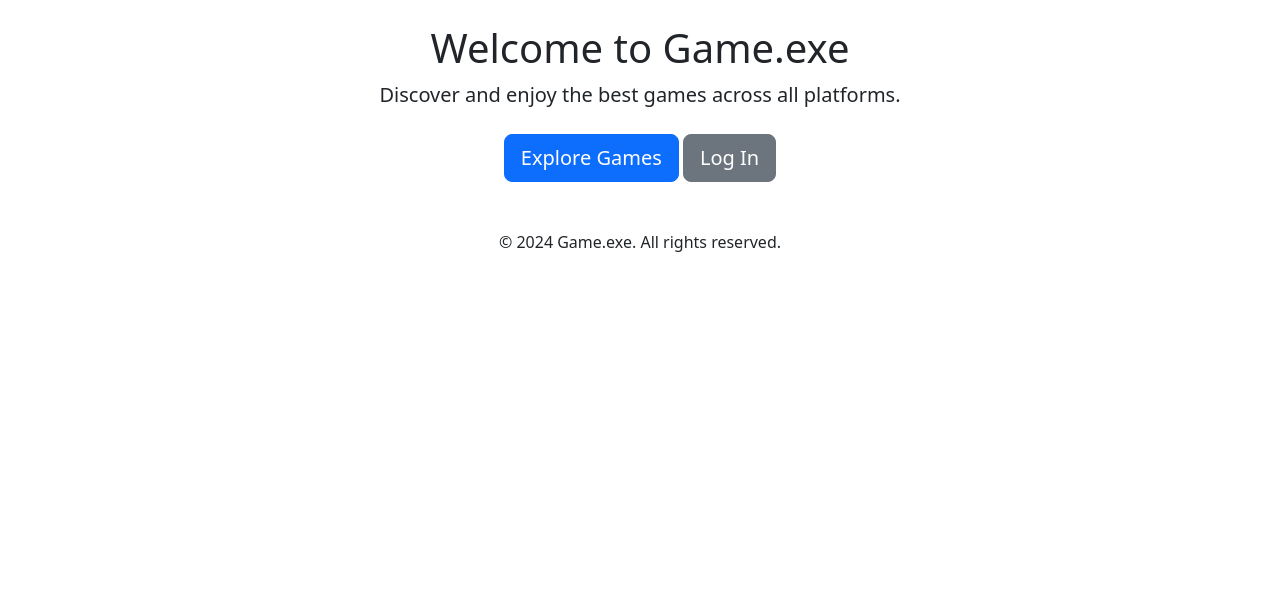
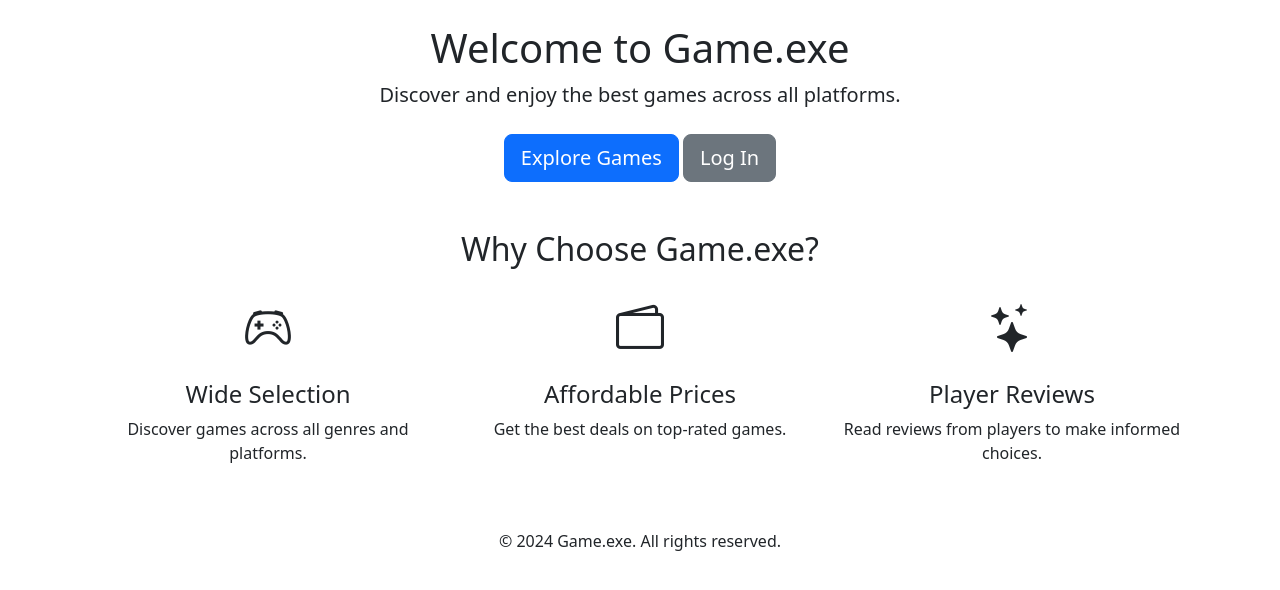
Before and after one commit to xnaavii/game.exe-pp5, a Django app: page / in a window 1280 px wide. Shown: the part 56-646 px from the top of the page. Run offline with Django 5.2, Linux system fonts and the light colour scheme.

Commit message:
Add bootstrap icons to base.html and more content to the landing page

```diff
--- a/main/templates/main/landing_page.html
+++ b/main/templates/main/landing_page.html
@@ -11,4 +11,26 @@
         <a href="#" class="btn btn-secondary btn-lg">Log In</a>
     </div>
 </div>
+
+<!-- Platform Overview Section -->
+<div class="container mt-5">
+    <h2 class="text-center mb-4">Why Choose Game.exe?</h2>
+    <div class="row text-center">
+        <div class="col-md-4">
+            <i class="bi bi-controller" style="font-size: 3rem;"></i>
+            <h4 class="mt-3">Wide Selection</h4>
+            <p>Discover games across all genres and platforms.</p>
+        </div>
+        <div class="col-md-4">
+            <i class="bi bi-wallet2" style="font-size: 3rem;"></i>
+            <h4 class="mt-3">Affordable Prices</h4>
+            <p>Get the best deals on top-rated games.</p>
+        </div>
+        <div class="col-md-4">
+            <i class="bi bi-stars" style="font-size: 3rem;"></i>
+            <h4 class="mt-3">Player Reviews</h4>
+            <p>Read reviews from players to make informed choices.</p>
+        </div>
+    </div>
+</div>
 {% endblock %}
--- a/templates/base.html
+++ b/templates/base.html
@@ -4,6 +4,8 @@
     <meta charset="UTF-8">
     <meta name="viewport" content="width=device-width, initial-scale=1.0">
     <link href="https://cdn.jsdelivr.net/npm/bootstrap@5.3.0/dist/css/bootstrap.min.css" rel="stylesheet">
+    <!-- Bootstrap Icons -->
+    <link href="https://cdn.jsdelivr.net/npm/bootstrap-icons/font/bootstrap-icons.css" rel="stylesheet">
     <title>{% block title %}Game.exe{% endblock %}</title>
 </head>
 <body>
```
